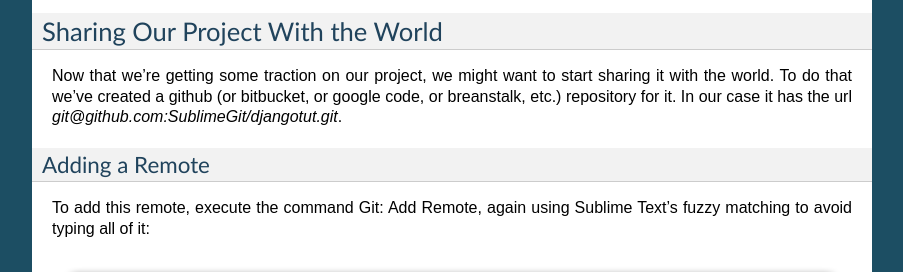
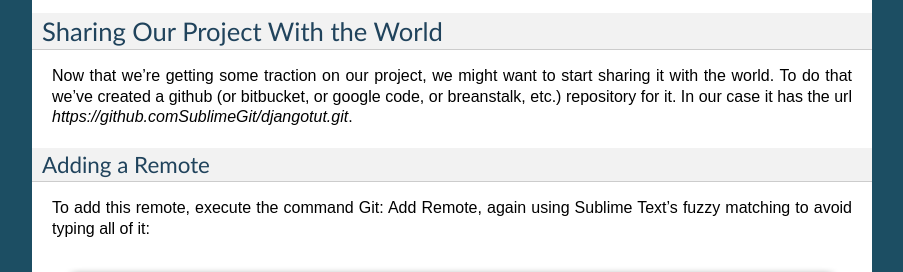
Before and after one commit to SublimeGit/SublimeGit, a Sphinx documentation site: the page built from docs/tutorial.rst, in a window 1280 px wide and 900 px high, scrolled down 17580 px. Shown: the part 152-424 px from the top of the window, without its empty margins (198-1101 px from the left). Built offline with Sphinx 7.4.7, drawn with Linux system fonts in a browser that asks for light colours; pages that are not in the unit, such as notebooks, are missing from menus.

Commit message:
Update the remote url to https

```diff
--- a/docs/tutorial.rst
+++ b/docs/tutorial.rst
@@ -201,7 +201,7 @@ Let's use the ``U`` command since that will unstage everything at once. Press ``
 
 Sharing Our Project With the World
 ----------------------------------
-Now that we're getting some traction on our project, we might want to start sharing it with the world. To do that we've created a github (or bitbucket, or google code, or breanstalk, etc.) repository for it. In our case it has the url *git@github.com:SublimeGit/djangotut.git*.
+Now that we're getting some traction on our project, we might want to start sharing it with the world. To do that we've created a github (or bitbucket, or google code, or breanstalk, etc.) repository for it. In our case it has the url *https://github.comSublimeGit/djangotut.git*.
 
 Adding a Remote
 ~~~~~~~~~~~~~~~
```
